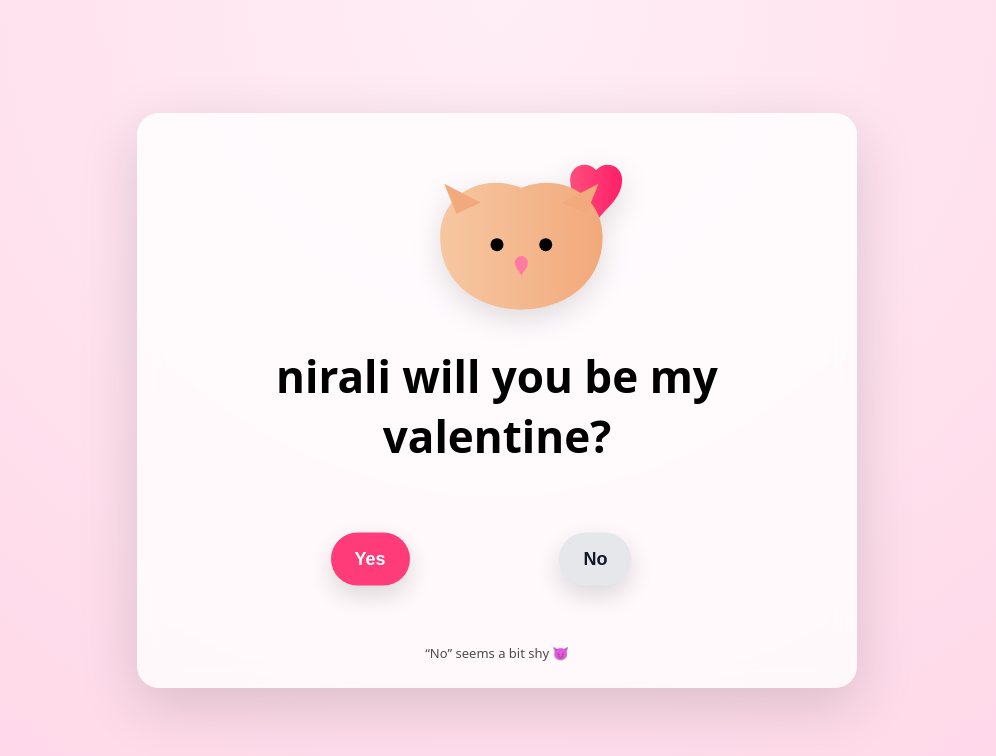
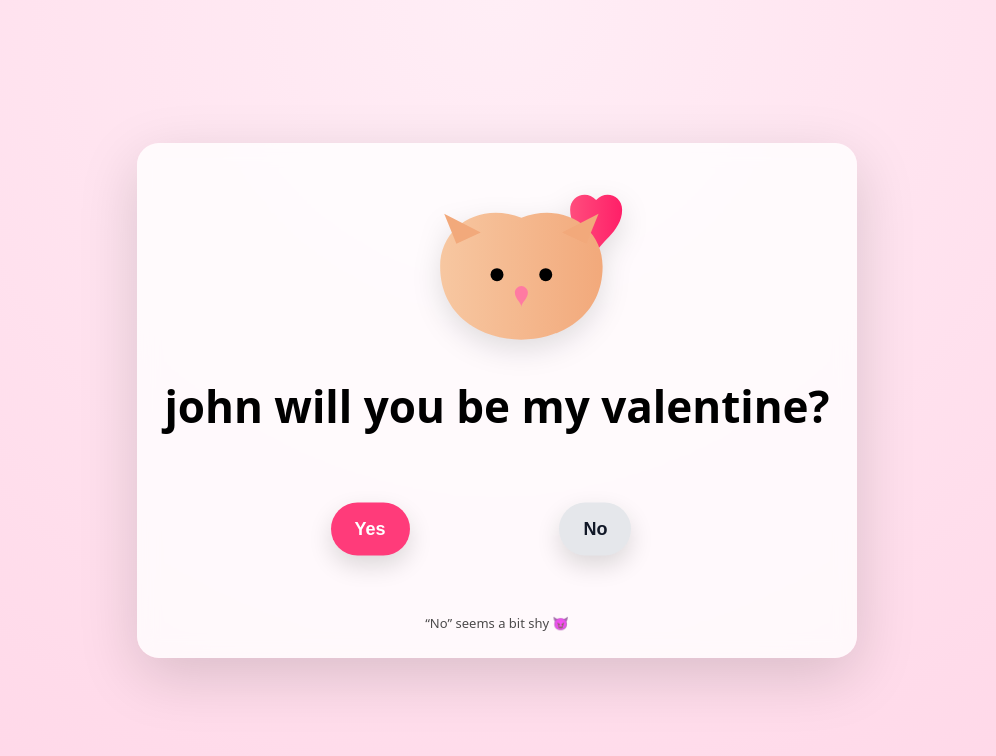
Before and after one commit to gabriellejohn/johnburney, a plain HTML site: page index.html in a window 1280 px wide. Shown: the whole page, without its empty margins (143-1139 px from the left). Drawn offline with nearby package versions, Linux system fonts and the light colour scheme.

Commit message:
Update index.html

```diff
--- a/index.html
+++ b/index.html
@@ -171,7 +171,7 @@
             fill="#ff7aa2"/>
     </svg>
 
-    <h1>nirali will you be my valentine?</h1>
+    <h1>john will you be my valentine?</h1>
 
     <section class="button-zone" id="zone">
       <button id="yesBtn">Yes</button>
```
